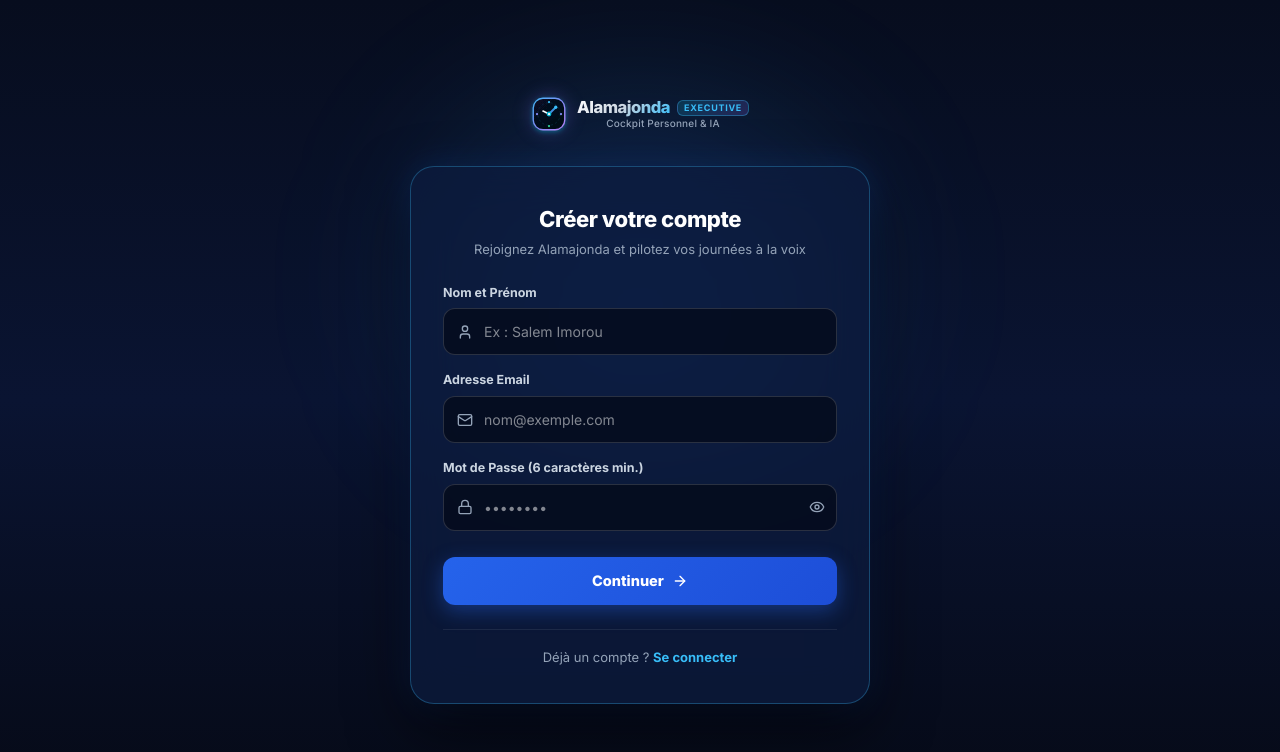
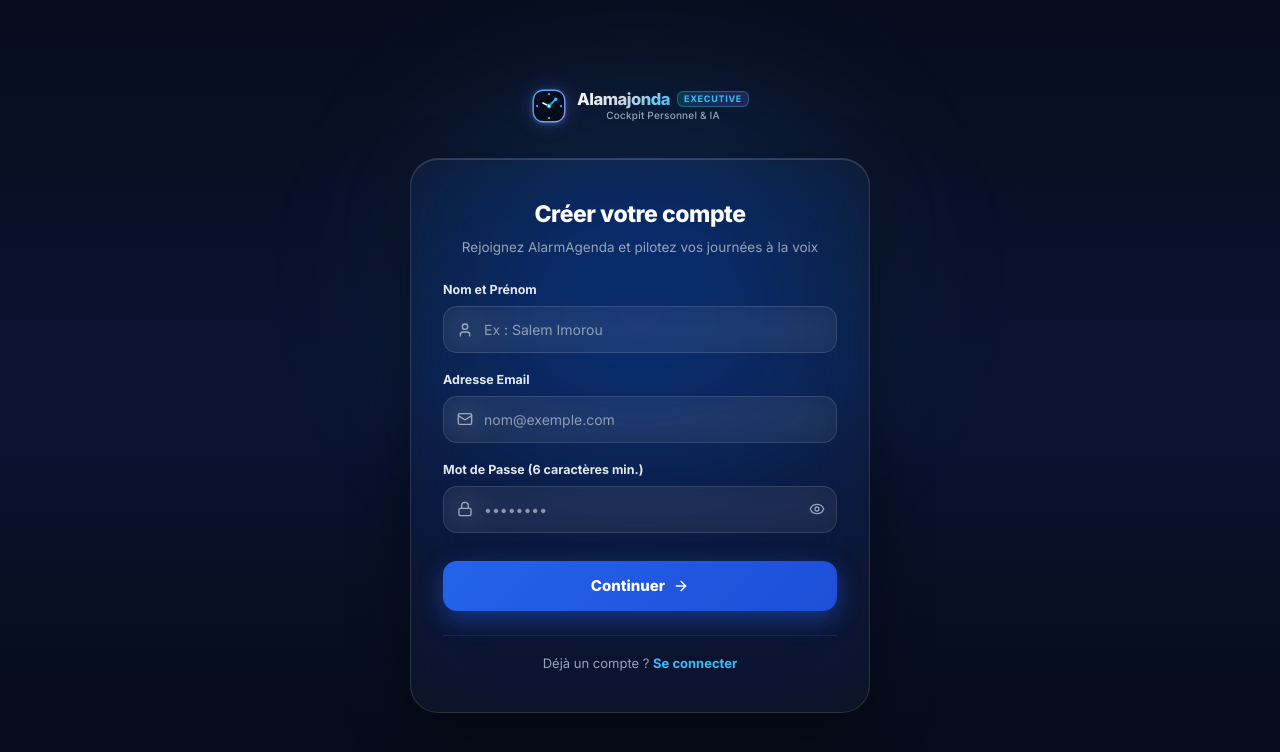
Before and after one commit to imorousalem8-sys/agenda, a Next.js app: page /register in a window 1280 px wide. Shown: the top 752 px of the page. Built offline with nearby package versions, Linux system fonts and the light colour scheme.

Commit message:
style: apply ultra-sleek transparent glassmorphism to registration and login cards

```diff
--- a/app/register/page.tsx
+++ b/app/register/page.tsx
@@ -206,30 +206,30 @@ export default function RegisterPage() {
         </Link>
       </div>
 
-      {/* Main Registration Card */}
+      {/* Main Registration Card - Transparent Glassmorphism Style */}
       <div
         style={{
           width: "100%",
           maxWidth: "460px",
-          background: "rgba(13, 27, 62, 0.75)",
-          backdropFilter: "blur(24px)",
-          WebkitBackdropFilter: "blur(24px)",
-          border: "1px solid rgba(56, 189, 248, 0.3)",
-          borderRadius: "24px",
-          boxShadow: "0 25px 60px rgba(0, 0, 0, 0.6), 0 0 35px rgba(37, 99, 235, 0.2)",
-          padding: "36px 32px",
+          background: "rgba(255, 255, 255, 0.03)",
+          backdropFilter: "blur(30px) saturate(160%)",
+          WebkitBackdropFilter: "blur(30px) saturate(160%)",
+          border: "1px solid rgba(255, 255, 255, 0.12)",
+          borderRadius: "28px",
+          boxShadow: "0 20px 60px rgba(0, 0, 0, 0.45), inset 0 1px 0 rgba(255, 255, 255, 0.15)",
+          padding: "38px 32px",
           position: "relative",
           zIndex: 2,
         }}
       >
         <div style={{ textAlign: "center", marginBottom: "24px" }}>
-          <h1 style={{ fontSize: "22px", fontWeight: "800", color: "#ffffff", letterSpacing: "-0.02em" }}>
+          <h1 style={{ fontSize: "23px", fontWeight: "800", color: "#ffffff", letterSpacing: "-0.02em" }}>
             {otpStep ? "Vérification de sécurité" : "Créer votre compte"}
           </h1>
-          <p style={{ fontSize: "13px", color: "#94a3b8", marginTop: "4px" }}>
+          <p style={{ fontSize: "13.5px", color: "#94a3b8", marginTop: "6px" }}>
             {otpStep
               ? `Un code de confirmation a été envoyé à ${pendingRegData?.email}`
-              : "Rejoignez Alamajonda et pilotez vos journées à la voix"}
+              : "Rejoignez AlarmAgenda et pilotez vos journées à la voix"}
           </p>
         </div>
 
@@ -237,7 +237,7 @@ export default function RegisterPage() {
           <div
             style={{
               padding: "12px 14px",
-              borderRadius: "10px",
+              borderRadius: "12px",
               background: "rgba(239, 68, 68, 0.15)",
               border: "1px solid rgba(239, 68, 68, 0.35)",
               color: "#fca5a5",
@@ -255,7 +255,7 @@ export default function RegisterPage() {
           <div
             style={{
               padding: "12px 14px",
-              borderRadius: "10px",
+              borderRadius: "12px",
               background: "rgba(16, 185, 129, 0.15)",
               border: "1px solid rgba(16, 185, 129, 0.35)",
               color: "#6ee7b7",
@@ -271,10 +271,10 @@ export default function RegisterPage() {
 
         {/* Step 1: Account Information */}
         {!otpStep ? (
-          <form onSubmit={handleSubmit(onSendOtp)} style={{ display: "flex", flexDirection: "column", gap: "16px" }}>
+          <form onSubmit={handleSubmit(onSendOtp)} style={{ display: "flex", flexDirection: "column", gap: "18px" }}>
             {/* Full Name */}
             <div>
-              <label style={{ fontSize: "12.5px", fontWeight: "700", color: "#cbd5e1", display: "block", marginBottom: "6px" }}>
+              <label style={{ fontSize: "12.5px", fontWeight: "700", color: "#e2e8f0", display: "block", marginBottom: "6px" }}>
                 Nom et Prénom
               </label>
               <div style={{ position: "relative" }}>
@@ -286,9 +286,10 @@ export default function RegisterPage() {
                   style={{
                     width: "100%",
                     padding: "12px 14px 12px 40px",
-                    borderRadius: "12px",
-                    background: "rgba(6, 11, 27, 0.8)",
-                    border: errors.name ? "1.5px solid #ef4444" : "1px solid rgba(255, 255, 255, 0.15)",
+                    borderRadius: "14px",
+                    background: "rgba(255, 255, 255, 0.05)",
+                    backdropFilter: "blur(12px)",
+                    border: errors.name ? "1.5px solid #ef4444" : "1px solid rgba(255, 255, 255, 0.12)",
                     color: "#ffffff",
                     fontSize: "14px",
                     outline: "none",
@@ -300,7 +301,7 @@ export default function RegisterPage() {
 
             {/* Email */}
             <div>
-              <label style={{ fontSize: "12.5px", fontWeight: "700", color: "#cbd5e1", display: "block", marginBottom: "6px" }}>
+              <label style={{ fontSize: "12.5px", fontWeight: "700", color: "#e2e8f0", display: "block", marginBottom: "6px" }}>
                 Adresse Email
               </label>
               <div style={{ position: "relative" }}>
@@ -312,9 +313,10 @@ export default function RegisterPage() {
                   style={{
                     width: "100%",
                     padding: "12px 14px 12px 40px",
-                    borderRadius: "12px",
-                    background: "rgba(6, 11, 27, 0.8)",
-                    border: errors.email ? "1.5px solid #ef4444" : "1px solid rgba(255, 255, 255, 0.15)",
+                    borderRadius: "14px",
+                    background: "rgba(255, 255, 255, 0.05)",
+                    backdropFilter: "blur(12px)",
+                    border: errors.email ? "1.5px solid #ef4444" : "1px solid rgba(255, 255, 255, 0.12)",
                     color: "#ffffff",
                     fontSize: "14px",
                     outline: "none",
@@ -326,7 +328,7 @@ export default function RegisterPage() {
 
             {/* Password */}
             <div>
-              <label style={{ fontSize: "12.5px", fontWeight: "700", color: "#cbd5e1", display: "block", marginBottom: "6px" }}>
+              <label style={{ fontSize: "12.5px", fontWeight: "700", color: "#e2e8f0", display: "block", marginBottom: "6px" }}>
                 Mot de Passe (6 caractères min.)
               </label>
               <div style={{ position: "relative" }}>
@@ -338,9 +340,10 @@ export default function RegisterPage() {
                   style={{
                     width: "100%",
                     padding: "12px 40px 12px 40px",
-                    borderRadius: "12px",
-                    background: "rgba(6, 11, 27, 0.8)",
-                    border: errors.password ? "1.5px solid #ef4444" : "1px solid rgba(255, 255, 255, 0.15)",
+                    borderRadius: "14px",
+                    background: "rgba(255, 255, 255, 0.05)",
+                    backdropFilter: "blur(12px)",
+                    border: errors.password ? "1.5px solid #ef4444" : "1px solid rgba(255, 255, 255, 0.12)",
                     color: "#ffffff",
                     fontSize: "14px",
                     outline: "none",
@@ -371,19 +374,20 @@ export default function RegisterPage() {
               disabled={loading}
               style={{
                 marginTop: "10px",
-                padding: "13px",
-                borderRadius: "12px",
+                padding: "14px",
+                borderRadius: "14px",
                 background: "linear-gradient(135deg, #2563eb 0%, #1d4ed8 100%)",
-                boxShadow: "0 6px 20px rgba(37, 99, 235, 0.4)",
+                boxShadow: "0 8px 25px rgba(37, 99, 235, 0.45)",
                 color: "#ffffff",
                 fontWeight: "800",
-                fontSize: "14.5px",
+                fontSize: "15px",
                 border: "none",
                 cursor: "pointer",
                 display: "flex",
                 alignItems: "center",
                 justifyContent: "center",
                 gap: "8px",
+                transition: "all 0.2s ease",
               }}
             >
               {loading ? <Loader2 size={18} className="animate-spin" /> : <span>Continuer</span>}
@@ -394,7 +398,7 @@ export default function RegisterPage() {
           /* Step 2: OTP Verification */
           <form onSubmit={onVerifyOtp} style={{ display: "flex", flexDirection: "column", gap: "16px" }}>
             <div>
-              <label style={{ fontSize: "12.5px", fontWeight: "700", color: "#cbd5e1", display: "block", marginBottom: "6px" }}>
+              <label style={{ fontSize: "12.5px", fontWeight: "700", color: "#e2e8f0", display: "block", marginBottom: "6px" }}>
                 Code de validation à 6 chiffres
               </label>
               <div style={{ position: "relative" }}>
@@ -409,8 +413,9 @@ export default function RegisterPage() {
                   style={{
                     width: "100%",
                     padding: "13px 14px 13px 40px",
-                    borderRadius: "12px",
-                    background: "rgba(6, 11, 27, 0.8)",
+                    borderRadius: "14px",
+                    background: "rgba(255, 255, 255, 0.05)",
+                    backdropFilter: "blur(12px)",
                     border: "1.5px solid #38bdf8",
                     color: "#ffffff",
                     fontSize: "20px",
@@ -428,13 +433,13 @@ export default function RegisterPage() {
               disabled={loading || otpCode.length < 6}
               style={{
                 marginTop: "6px",
-                padding: "13px",
-                borderRadius: "12px",
+                padding: "14px",
+                borderRadius: "14px",
                 background: "linear-gradient(135deg, #2563eb 0%, #1d4ed8 100%)",
-                boxShadow: "0 6px 20px rgba(37, 99, 235, 0.4)",
+                boxShadow: "0 8px 25px rgba(37, 99, 235, 0.45)",
                 color: "#ffffff",
                 fontWeight: "800",
-                fontSize: "14.5px",
+                fontSize: "15px",
                 border: "none",
                 cursor: otpCode.length === 6 ? "pointer" : "not-allowed",
                 opacity: otpCode.length === 6 ? 1 : 0.6,
@@ -444,7 +449,7 @@ export default function RegisterPage() {
                 gap: "8px",
               }}
             >
-              {loading ? <Loader2 size={18} className="animate-spin" /> : <span>Valider et Accéder à Alamajonda</span>}
+              {loading ? <Loader2 size={18} className="animate-spin" /> : <span>Valider et Accéder à AlarmAgenda</span>}
             </button>
 
             <div style={{ display: "flex", alignItems: "center", justifyContent: "space-between", marginTop: "10px" }}>
```
Also changed, not shown: app/login/page.tsx (+55 -48 lines).
